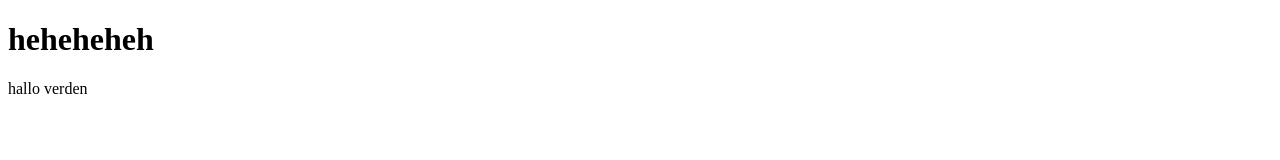
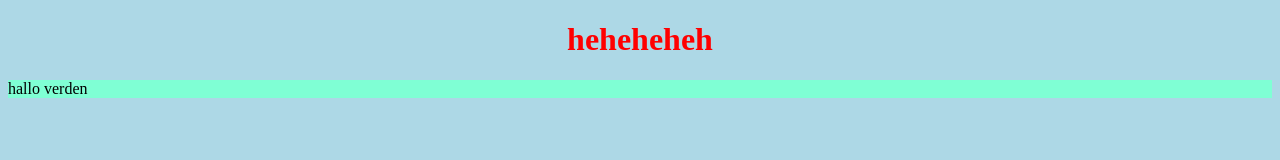
Before and after one commit to evneveik/evneveik.github.io, a plain HTML site: page index.html in a window 1280 px wide. In both pictures the pointer is over the element "heheheheh". Drawn offline with Linux system fonts and the light colour scheme.

Commit message:
commit f;r pull

```diff
--- a/index.html
+++ b/index.html
@@ -2,7 +2,7 @@
 
 <html>
 <head>
-	<link href="style.css" rel="styleheet" type="text/css" />
+	<link href="style.css" rel="stylesheet" type="text/css" />
 	<title>HOI!</title>
 </head>
 <body>
--- a/style.css
+++ b/style.css
@@ -12,10 +12,19 @@ div {
     background-color: aquamarine;
 }
 
-h1 {
+h1{
   color: white;
   text-align: center;
 }
+
+
+
+h1:hover{
+    color:#f00;
+    transition: all 0.3s ease;
+}
+
+
 
 p {
   font-family: verdana;
```
